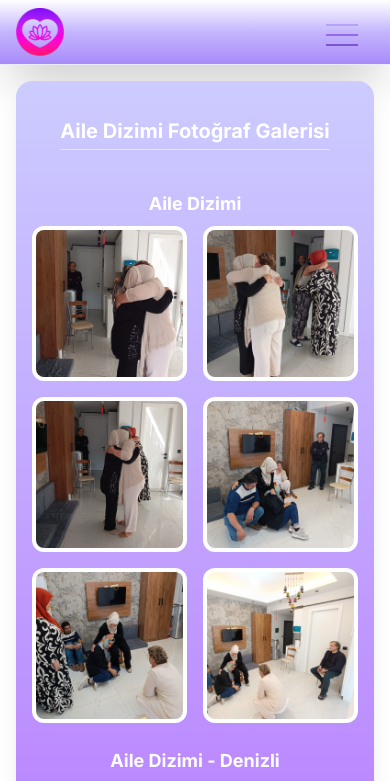
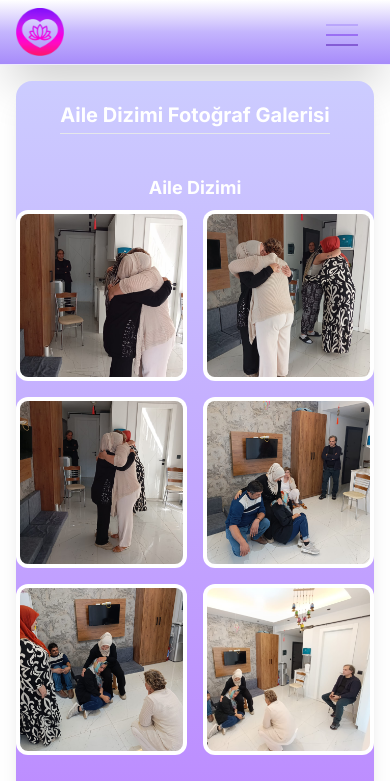
Before and after one commit to rcteenx/nrydanismanlik, a Next.js app: page /galeri in a window 390 px wide. Shown: the top 781 px of the page. Built offline with nearby package versions, Linux system fonts and the light colour scheme.

Commit message:
update photo gallery 3

```diff
--- a/components/templates/galeryContent.jsx
+++ b/components/templates/galeryContent.jsx
@@ -2,7 +2,7 @@ import { cva } from "class-variance-authority";
 import { cn } from "@/lib/utils";
 
 const titleStyles = cva(
-  "mx-auto p-4 md:p-8 max-w-2xl flex flex-col gap-4 text-center shadow-xl rounded-2xl ",
+  "mx-auto md:p-8 max-w-2xl flex flex-col gap-4 text-center shadow-xl rounded-2xl ",
   {
     variants: {
       bgColor: {
```
